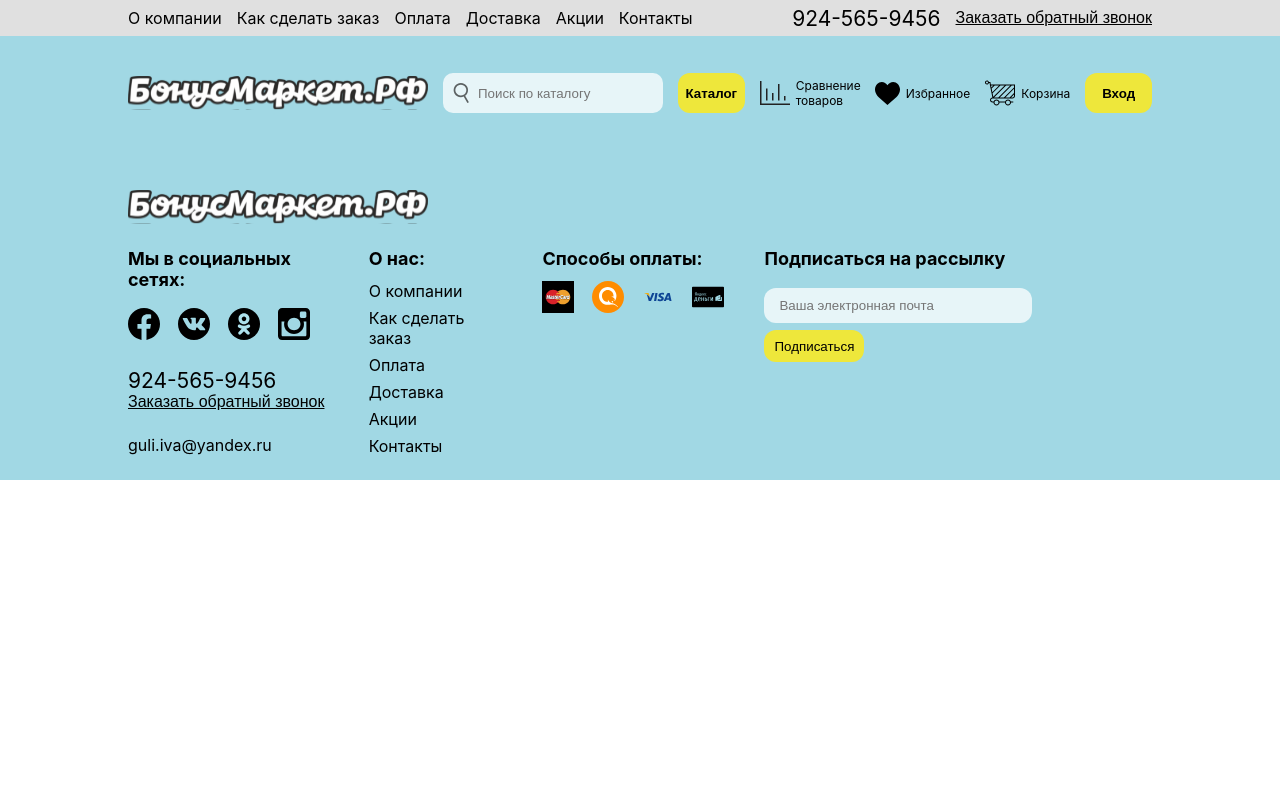
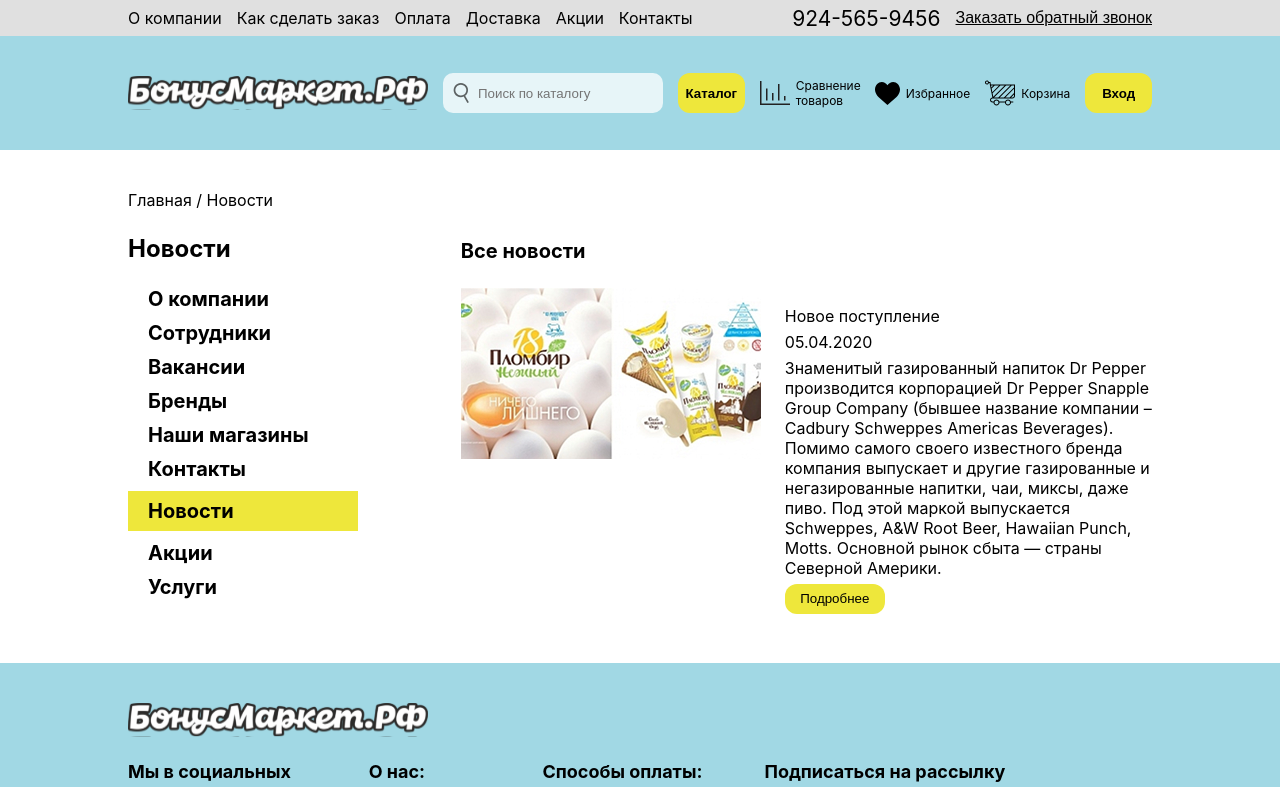
Before and after one commit to Vinorval/bonus-market-0.2, a React (Create React App) app: page /news-list in a window 1280 px wide. Shown: the top 787 px of the page. Built offline with nearby package versions, Linux system fonts and the light colour scheme.

Commit message:
feat: add page - news-list

```diff
--- a/src/components/app/App.js
+++ b/src/components/app/App.js
@@ -13,7 +13,7 @@ import ShopsPage from '../../pages/company/ShopsPage';
 
 import PromotionsPage from '../../pages/company/PromotionsPage';
 import ServicesPage from '../../pages/company/ServicesPage';
-
+import NewsListPage from '../../pages/company/NewsListPage';
 import ShopPage from '../../pages/shop/ShopPage';
 import DeliveryPage from '../../pages/shop/DeliveryPage';
 import PayInfoPage from '../../pages/shop/PayInfoPage';
@@ -31,8 +31,7 @@ function App() {
         <Route path='/vacancy' element={<VacancyPage />} />
         <Route path='/brends' element={<BrendsPage />} />
         <Route path='/shops' element={<ShopsPage />} />
-
-
+        <Route path='/news-list' element={<NewsListPage />} />
         <Route path='/promotions' element={<PromotionsPage />} />
         <Route path='/services' element={<ServicesPage />} />
 
--- /dev/null
+++ b/src/pages/company/NewsListPage.js
@@ -0,0 +1,35 @@
+import Location from "../../components/location/Location";
+import Nav from "../../components/nav/Nav";
+import { navPagesCompanyArr } from "../../utils/navigationPage";
+
+import plombir from "../../images/promotions/plombir.jpg";
+
+const NewsListPage = () => {
+    const location = [ { link: "/", text: 'Главная ' }, { link: "/news-list", text: '/ Новости ' } ];
+
+    return (
+        <main className="page padding_limit_width">
+            <Location path={location} />
+            <h2 className="page__title margin_none">Новости</h2>
+            <Nav navArr={navPagesCompanyArr} />
+            <section className="info-block">
+                <div className="info-block__basic">
+                    <h3 className="info-block__title margin_none info-block__title_width_full">Все новости</h3>
+                </div>
+                <ul className="margin_none padding_none news-list">
+                    <li className="margin_none list-style_none news-card">
+                        <img src={plombir} alt="" />
+                        <div className="news-card__info">
+                            <p className="margin_none">Новое поступление</p>
+                            <span>05.04.2020</span>
+                            <p className="margin_none">Знаменитый газированный напиток Dr Pepper производится корпорацией Dr Pepper Snapple Group Company (бывшее название компании – Cadbury Schweppes Americas Beverages). Помимо самого своего известного бренда компания выпускает и другие газированные и негазированные напитки, чаи, миксы, даже пиво. Под этой маркой выпускается Schweppes, A&W Root Beer, Hawaiian Punch, Motts. Основной рынок сбыта — страны Северной Америки.</p>
+                            <button className="news-card__button button_color_yellow button_width_narrow margin_none padding_none">Подробнее</button>
+                        </div>
+                    </li>
+                </ul>
+            </section>
+        </main>
+    )
+};
+
+export default NewsListPage;
--- a/src/utils/navigationPage.js
+++ b/src/utils/navigationPage.js
@@ -24,7 +24,7 @@ export const navPagesCompanyArr = [
         text: 'Контакты'
     },
     {
-        path: '/news',
+        path: '/news-list',
         text: 'Новости'
     },
     {
```
